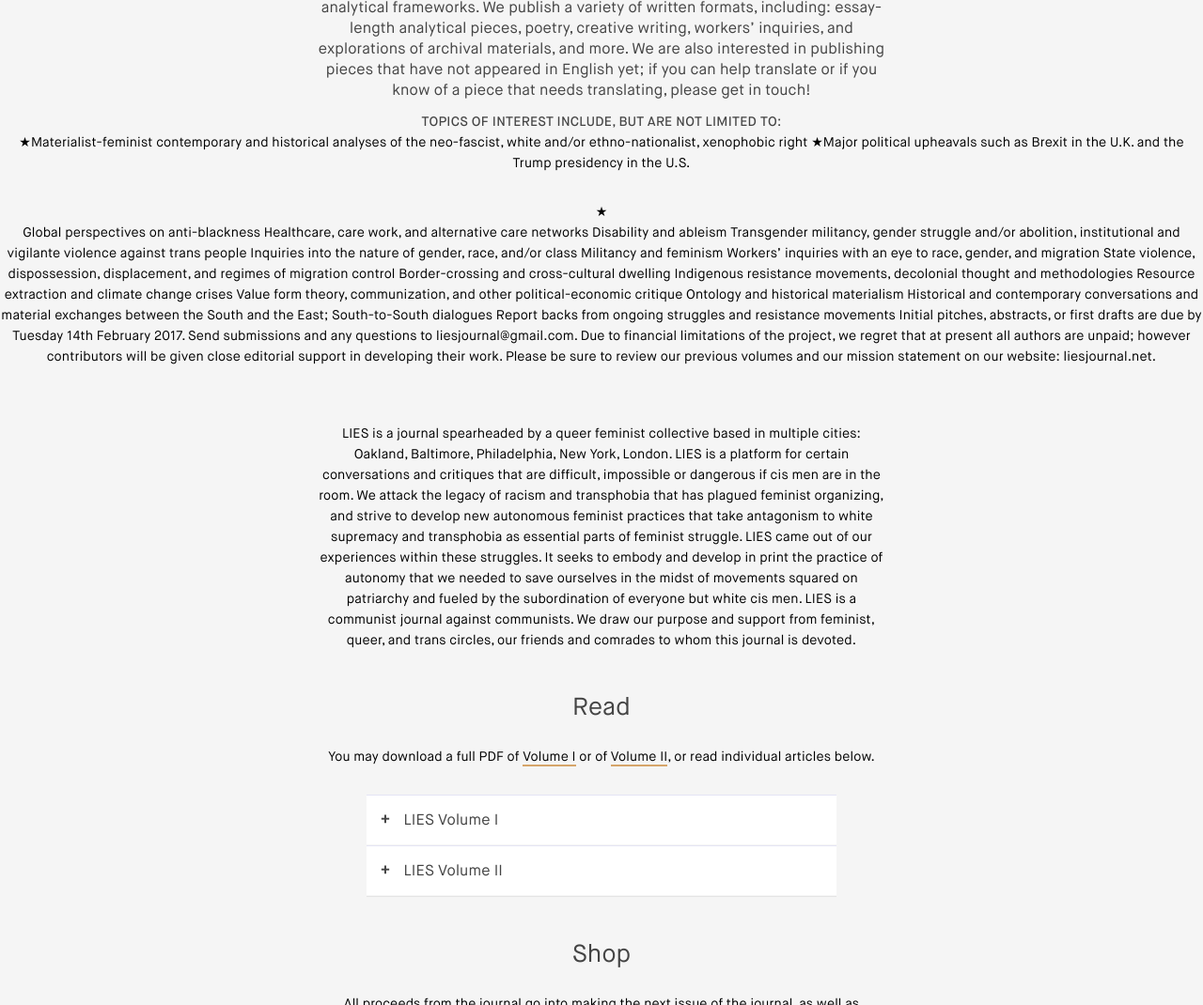
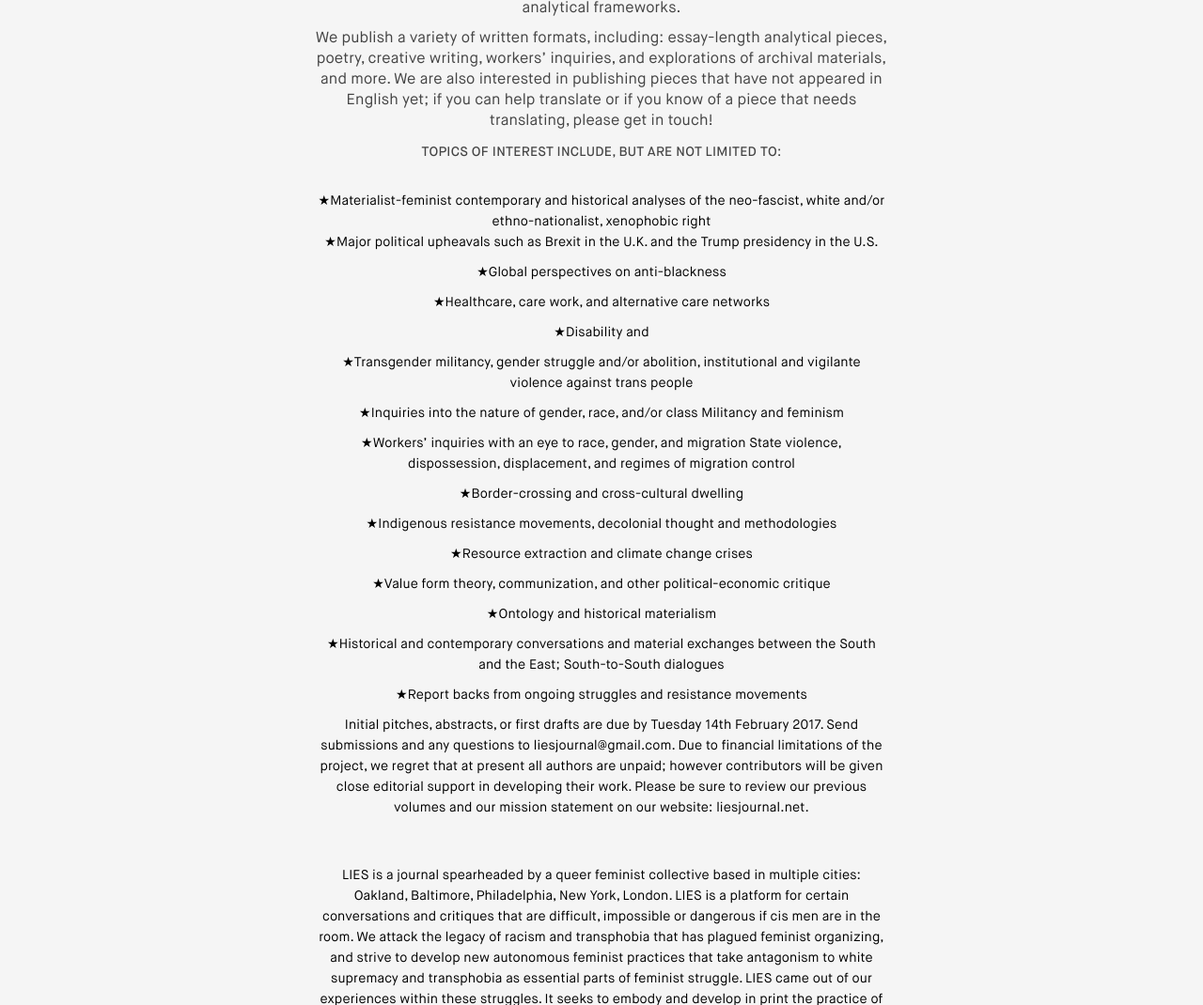
Before and after one commit to liesjournal/liesjournal.github.io, a plain HTML site: page index.html in a window 1280 px wide. Shown: the part 1116-2186 px from the top of the page at 94% size. Drawn offline with nearby package versions, Linux system fonts and the light colour scheme.

Commit message:
Update index.html

```diff
--- a/index.html
+++ b/index.html
@@ -105,34 +105,34 @@
 	<div class="bottom">
 
     		<div class="content">
-          <h>WRITE FOR LIES VOL 3</h>
-		    <h2>LIES Journal is now accepting submissions for LIES Volume III<h2>
-<p>LIES is a platform for materialist, communist, autonomous, and otherwise antagonistic writing by non cis men. We seek to embody and develop in print autonomous feminist practices that understand opposition to capitalism, cisheteropatriarchy, white supremacy, xenophobia, and the legacies of colonialism and slavery as central to feminist struggle. We especially encourage submissions by writers of color; writers of trans, non-binary, two-spirit, and all other non-cisgender experience; and writers with indigenous, diasporic, migrant, and cross-cultural backgrounds. We hope to solicit writings that foreground decolonial perspectives and challenge Euro-American-centric historical and analytical frameworks.
 
-We publish a variety of written formats, including: essay-length analytical pieces, poetry, creative writing, workers’ inquiries, and explorations of archival materials, and more. We are also interested in publishing pieces that have not appeared in English yet; if you can help translate or if you know of a piece that needs translating, please get in touch!
+          <h>Write for LIES Volume 3</h>
+          <h2>LIES Journal is now accepting submissions for LIES Volume III<h2>
+            <p>LIES is a platform for materialist, communist, autonomous, and otherwise antagonistic writing by non cis men. We seek to embody and develop in print autonomous feminist practices that understand opposition to capitalism, cisheteropatriarchy, white supremacy, xenophobia, and the legacies of colonialism and slavery as central to feminist struggle. We especially encourage submissions by writers of color; writers of trans, non-binary, two-spirit, and all other non-cisgender experience; and writers with indigenous, diasporic, migrant, and cross-cultural backgrounds. We hope to solicit writings that foreground decolonial perspectives and challenge Euro-American-centric historical and analytical frameworks.
+              <p>We publish a variety of written formats, including: essay-length analytical pieces, poetry, creative writing, workers’ inquiries, and explorations of archival materials, and more. We are also interested in publishing pieces that have not appeared in English yet; if you can help translate or if you know of a piece that needs translating, please get in touch!</p>
 
           <h3>Topics of interest include, but are not limited to: </h3>
-&#9733;Materialist-feminist contemporary and historical analyses of the neo-fascist, white and/or ethno-nationalist, xenophobic right
+            <p>&#9733;Materialist-feminist contemporary and historical analyses of the neo-fascist, white and/or ethno-nationalist, xenophobic right</p>
 &#9733;Major political upheavals such as Brexit in the U.K. and the Trump presidency in the U.S.
-          <p>&#9733;</p>Global perspectives on anti-blackness
-Healthcare, care work, and alternative care networks
-Disability and ableism
-Transgender militancy, gender struggle and/or abolition, institutional and vigilante violence against trans people
-Inquiries into the nature of gender, race, and/or class
-Militancy and feminism
-Workers’ inquiries with an eye to race, gender, and migration
-State violence, dispossession, displacement, and regimes of migration control
-Border-crossing and cross-cultural dwelling
-Indigenous resistance movements, decolonial thought and methodologies
-Resource extraction and climate change crises
-Value form theory, communization, and other political-economic critique
-Ontology and historical materialism
-Historical and contemporary conversations and material exchanges between the South and the East; South-to-South dialogues
-Report backs from ongoing struggles and resistance movements
+            <p>&#9733;Global perspectives on anti-blackness</p>
+            <p>&#9733;Healthcare, care work, and alternative care networks</p>
+            <p>&#9733;Disability and </p>
+            <p>&#9733;Transgender militancy, gender struggle and/or abolition, institutional and vigilante violence against trans people</p>
+            <p>&#9733;Inquiries into the nature of gender, race, and/or class
+               Militancy and feminism</p>
+            <p>&#9733;Workers’ inquiries with an eye to race, gender, and migration
+               State violence, dispossession, displacement, and regimes of migration control</p>
+            <p>&#9733;Border-crossing and cross-cultural dwelling</p>
+            <p>&#9733;Indigenous resistance movements, decolonial thought and methodologies</p>
+            <p>&#9733;Resource extraction and climate change crises</p>
+            <p>&#9733;Value form theory, communization, and other political-economic critique</p>
+            <p>&#9733;Ontology and historical materialism</p>
+            <p>&#9733;Historical and contemporary conversations and material exchanges between the South and the East; South-to-South dialogues</p>
+            <p>&#9733;Report backs from ongoing struggles and resistance movements</p>
 
-Initial pitches, abstracts, or first drafts are due by Tuesday 14th February 2017. Send submissions and any questions to liesjournal@gmail.com. Due to financial limitations of the project, we regret that at present all authors are unpaid; however contributors will be given close editorial support in developing their work. Please be sure to review our previous volumes and our mission statement on our website: liesjournal.net.
+         <p>Initial pitches, abstracts, or first drafts are due by Tuesday 14th February 2017. Send submissions and any questions to liesjournal@gmail.com. Due to financial limitations of the project, we regret that at present all authors are unpaid; however contributors will be given close editorial support in developing their work. Please be sure to review our previous volumes and our mission statement on our website: liesjournal.net.
 </p>
-		</div>
+            </div>
 
 		<div class="content">
 		    <p>LIES is a journal spearheaded by a queer feminist collective based in multiple cities: Oakland, Baltimore, Philadelphia, New York, London. LIES is a platform for certain conversations and critiques that are difficult, impossible or dangerous if cis men are in the room. We attack the legacy of racism and transphobia that has plagued feminist organizing, and strive to develop new autonomous feminist practices that take antagonism to white supremacy and transphobia as essential parts of feminist struggle. LIES came out of our experiences within these struggles. It seeks to embody and develop in print the practice of autonomy that we needed to save ourselves in the midst of movements squared on patriarchy and fueled by the subordination of everyone but white cis men. LIES is a communist journal against communists. We draw our purpose and support from feminist, queer, and trans circles, our friends and comrades to whom this journal is devoted.</p>
```
